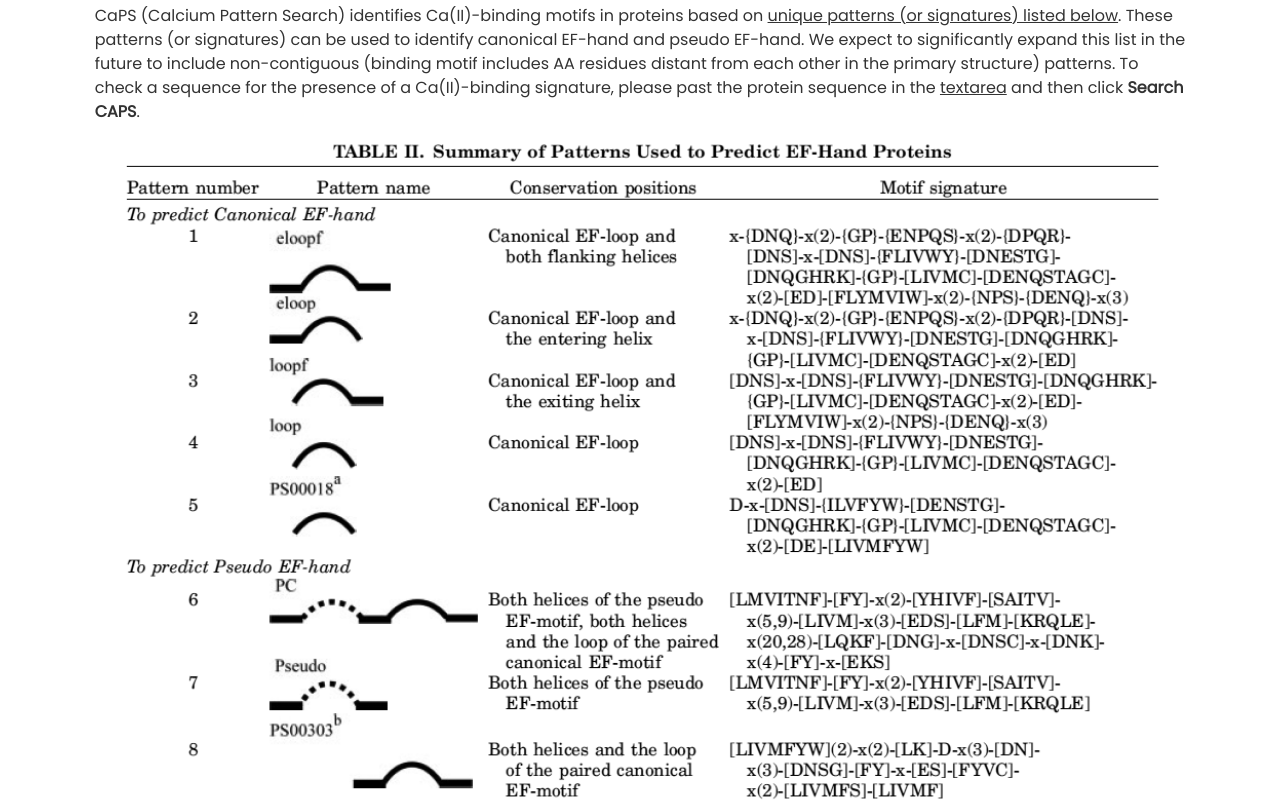
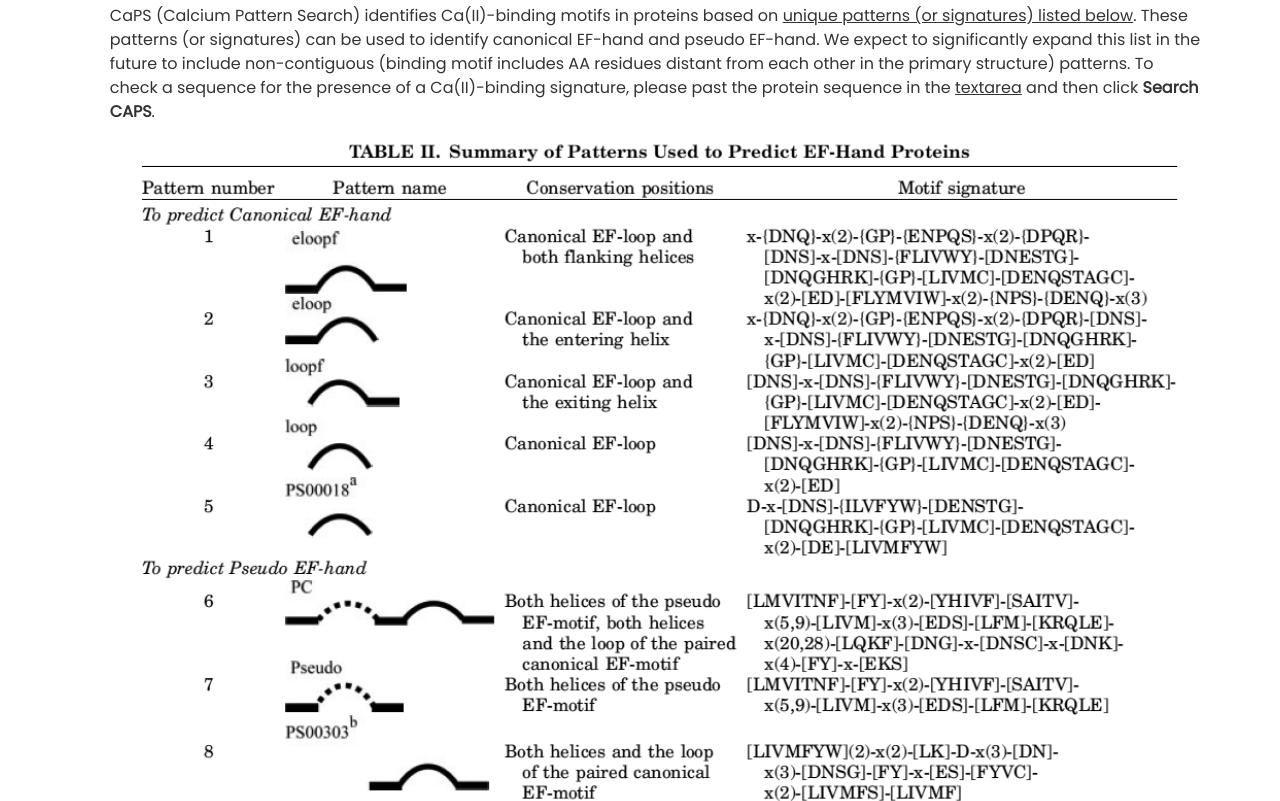
Before and after one commit to ShenghuiXue/CAPS, a plain HTML site: page index.html in a window 1280 px wide. Shown: the part 580-1381 px from the top of the page. Drawn offline with nearby package versions, Linux system fonts and the light colour scheme; no server answers.

Commit message:
Update index.html

```diff
--- a/index.html
+++ b/index.html
@@ -138,7 +138,7 @@
 
 	</div>
 	<div class="w3-main" style="margin-left:40px;margin-right:40px">
-	<div class ="main_container">
+	<div class ="main_container container">
 		<div class = "header w3-container" style="margin-top:80px" id="showcase">
 			<h1 class="w3-xxxlarge w3-text-red"><b>CaPS: Calcium Pattern Search</b></h1>
 			<hr style="width:50px;border:5px solid red" class="w3-round">
@@ -177,7 +177,7 @@ PKATKEQLKAVMDDFAAFVEKCCKADDKETCFAEEGKKLVAASQAALGL
 	<div class ="information_container bg-light">
 	<hr style="width:200px;border:3px solid red" class="w3-round">
 		<p> CaPS (Calcium Pattern Search) identifies Ca(II)-binding motifs in proteins based on <a href="#tab" >unique patterns (or signatures) listed below</a>. These patterns (or signatures) can be used to identify canonical EF-hand and pseudo EF-hand. We expect to significantly expand this list in the future to include non-contiguous (binding motif includes AA residues distant from each other in the primary structure) patterns. To check a sequence for the presence of a Ca(II)-binding signature, please past the protein sequence in the <a href="#dnaseq">textarea</a> and then click <b>Search CAPS</b>.</p>
-	<div class="row" id="tab"><img class="col-sm-12" src="./eftable.png" alt="ef-hand" ></div>
+	<div class="row" id="tab"><img class="col-sm-12 img-fluid" src="./eftable.png" alt="ef-hand" ></div>
 	<p><br>For more details, please read: </p>
 	<p> Zhou Y, Yang W, Kirberger M, Lee HW, Ayalasomayajula G, Yang JJ.
 		<a href="https://onlinelibrary.wiley.com/doi/abs/10.1002/prot.21139" target="_blank">Prediction of EF-hand calcium-binding proteins and analysis of bacterial EF-hand proteins.
@@ -203,6 +203,10 @@ PKATKEQLKAVMDDFAAFVEKCCKADDKETCFAEEGKKLVAASQAALGL
 		var dnaseq="";
 		var option="";
 	$(document).ready(function(){
+		$.post( "https://usage-checker.herokuapp.com/stats", { serviceName: "simple_bioinformatics", methodName: "landing_page" })
+			.done(function( data ) {
+				console.log( data );
+			});
 		$("#btn2").click(function (){$("#dnaseq").val("")});
 		$("#btn1").click(function(){
 			dnaseq=$("#dnaseq").val();
```
